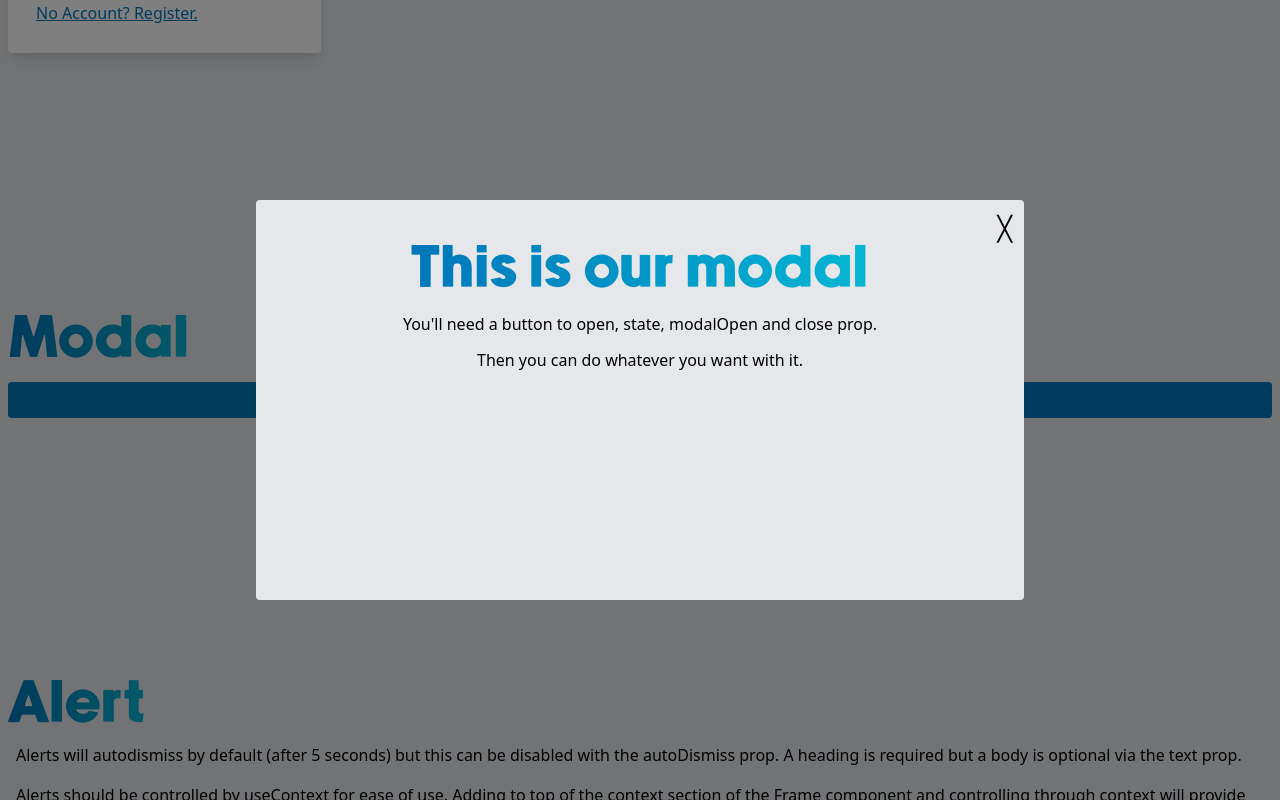
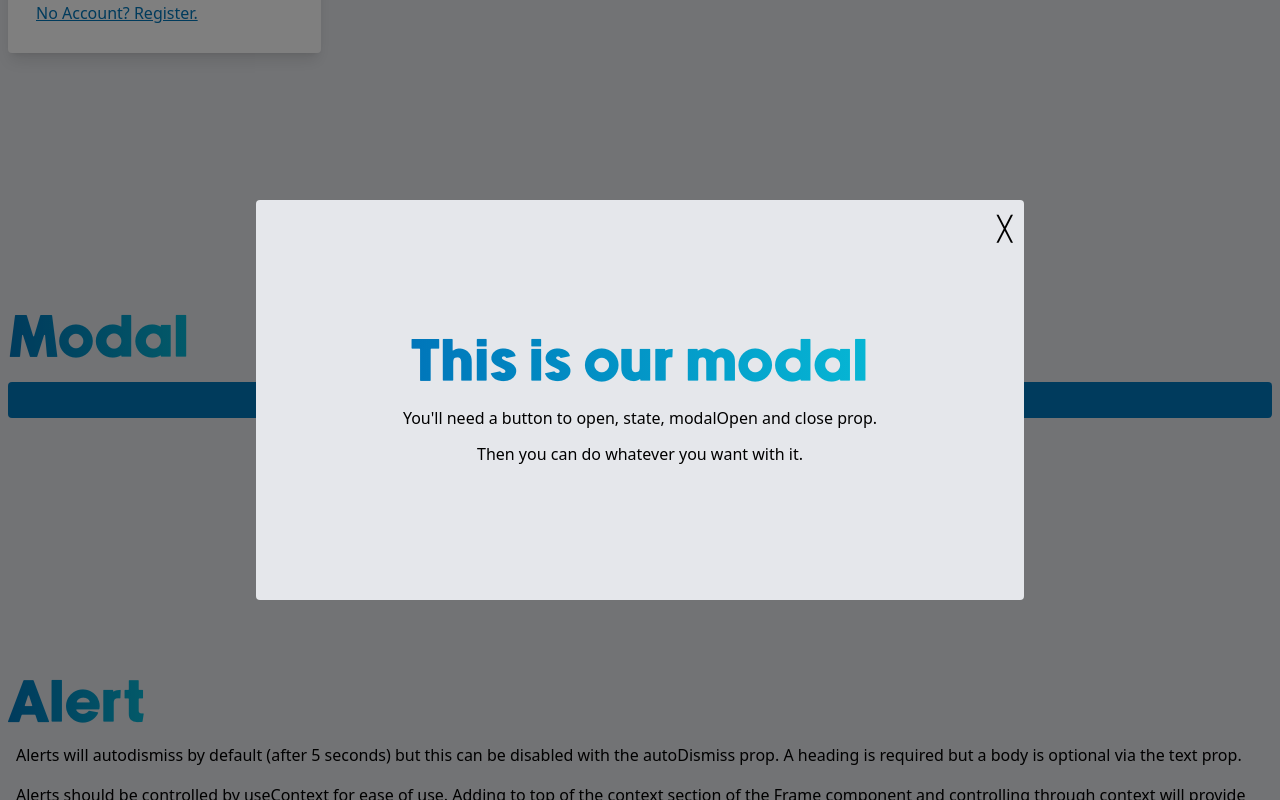
Before and after one commit to RyanBriggsDev/certify, a Next.js app: page /stylesheet in a window 1280 px wide. Both pictures are taken after a click on the button "Open Modal". Shown: the part 2262-3062 px from the top of the page. Built offline with nearby package versions, Linux system fonts and the light colour scheme.

Commit message:
centered modal...

```diff
--- a/src/components/Modal.tsx
+++ b/src/components/Modal.tsx
@@ -7,7 +7,7 @@ export default function Modal({ modalOpen, close, children }: any) {
             className="modal-background absolute h-full w-full cursor-pointer bg-black/[0.5]"
             onClick={close}
           ></div>
-          <div className="modal-container relative min-h-[50%] min-w-[75%] cursor-default rounded bg-gray-200 p-[2.5rem] dark:bg-dark-gray md:min-w-[60%]">
+          <div className="modal-container relative flex min-h-[50%] min-w-[75%] cursor-default flex-col items-center justify-center rounded bg-gray-200 p-[2.5rem] dark:bg-dark-gray md:min-w-[60%]">
             <div
               onClick={close}
               className="absolute right-3 top-3 cursor-pointer text-right text-2xl"
```
